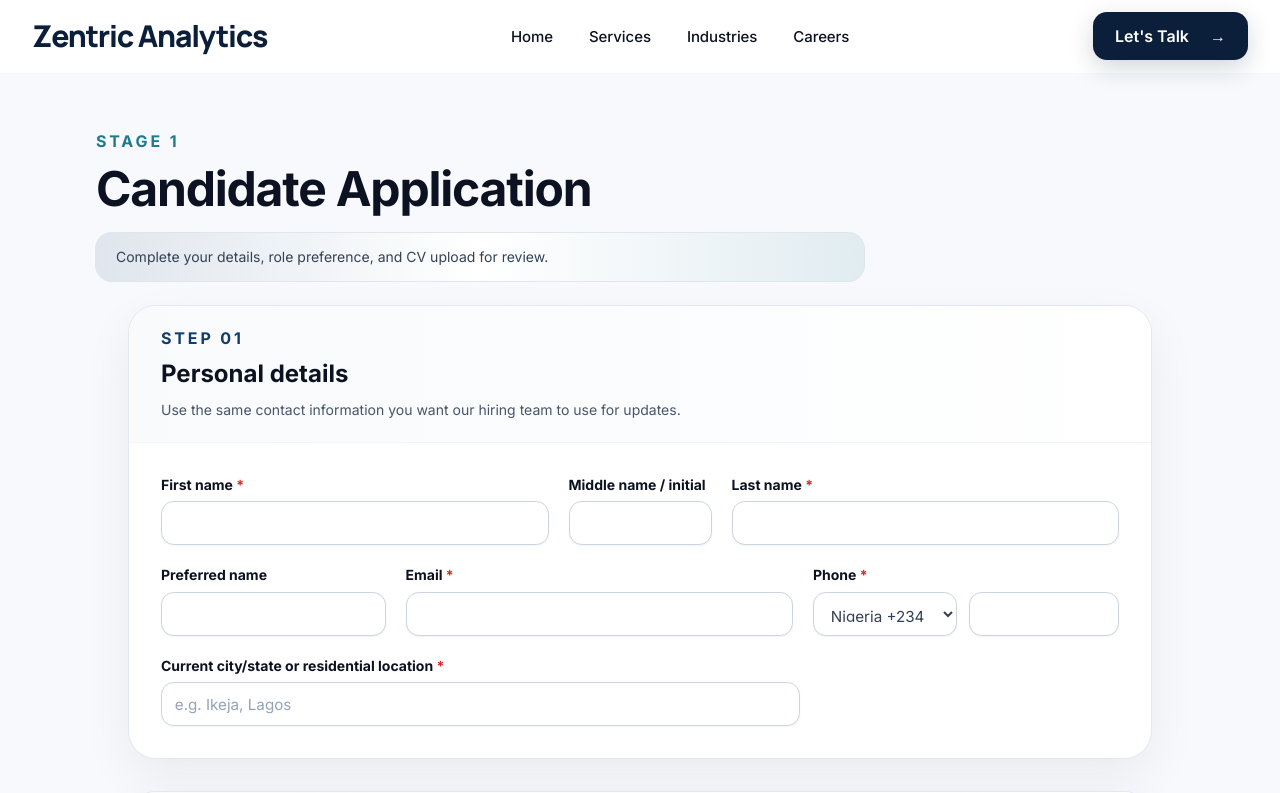
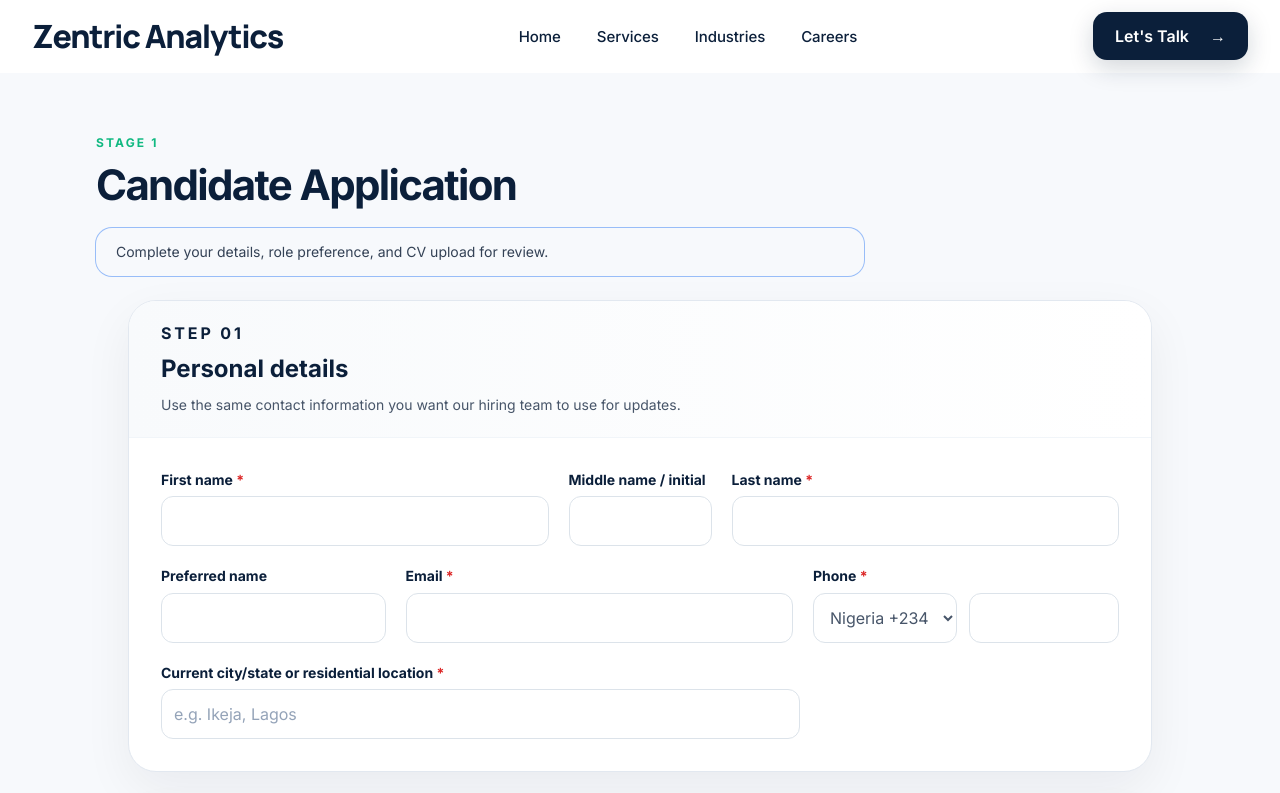
Before and after one commit to Zentric-Analytics/Zentricanalytics.com, a Next.js app: page /apply in a window 1280 px wide. Shown: the top 793 px of the page. Built offline with nearby package versions, Linux system fonts and the light colour scheme.

Commit message:
Standardize global design system tokens

```diff
--- a/src/app/about/page.tsx
+++ b/src/app/about/page.tsx
@@ -23,10 +23,10 @@ const aboutCards = [
 export default function About() {
   return (
     <PageShell>
-      <section className="mx-auto w-full max-w-6xl min-w-0 px-4 py-10 sm:px-6 sm:py-12 lg:px-8 lg:py-14">
+      <section className="za-container za-section-compact">
         <Stagger className="max-w-3xl" staggerDelay={90}>
-          <p className="mb-3 min-w-0 break-words text-sm font-bold uppercase tracking-[0.18em] text-accent">About</p>
-          <h1 className="mb-5 max-w-3xl break-words text-[1.82rem] font-bold tracking-tight text-ink sm:text-[2.15rem] lg:text-[2.65rem]">
+          <p className="za-eyebrow mb-3 min-w-0 break-words">About</p>
+          <h1 className="za-page-heading mb-5 max-w-3xl break-words text-ink">
             A technology company committed to careful engineering.
           </h1>
         </Stagger>
--- a/src/app/apply/Stage1ApplicationForm.tsx
+++ b/src/app/apply/Stage1ApplicationForm.tsx
@@ -22,7 +22,7 @@ function fieldWidth(width: Width = 'standard') {
   }[width];
 }
 function inputClass(state: Stage1FormState, field: Stage1Field) {
-  return `input h-11 border-slate-300 bg-white text-[0.95rem] shadow-sm transition placeholder:text-slate-400 focus:border-brand focus:outline-none focus:ring-4 focus:ring-brand/10 ${errorFor(state, field) ? 'border-red-400 bg-red-50/40 focus:border-red-500 focus:ring-red-100' : ''}`;
+  return `input text-[0.95rem] placeholder:text-slate-400 ${errorFor(state, field) ? 'border-red-400 bg-red-50/40 focus:border-red-500 focus:ring-red-100' : ''}`;
 }
 function FieldError({ state, field }: { state: Stage1FormState; field: Stage1Field }) {
   const error = errorFor(state, field);
--- a/src/app/contact/ContactForm.tsx
+++ b/src/app/contact/ContactForm.tsx
@@ -27,11 +27,11 @@ function FieldError({ message }: { message?: string }) {
 
 export function ContactForm() {
   const [state, formAction, isPending] = useActionState(submitContactEnquiry, initialState);
-  const inputClass = 'mt-2 h-14 w-full rounded-[14px] border border-[#CBD5E1] bg-white px-4 text-base text-[#0B1F3A] outline-none transition-[border-color,box-shadow,color] duration-200 ease-out focus:border-[#10B981] focus:ring-4 focus:ring-[#10B981]/15';
-  const labelClass = 'text-sm font-semibold text-[#0B1F3A] transition-colors duration-200 ease-out';
+  const inputClass = 'input mt-2';
+  const labelClass = 'text-sm font-semibold text-ink transition-colors duration-200 ease-out';
 
   return (
-    <form action={formAction} className="rounded-[22px] border border-[#DCE3EA] bg-white p-6 shadow-[0_24px_70px_rgba(15,23,42,0.08)] sm:p-8 lg:p-11" noValidate>
+    <form action={formAction} className="za-panel p-6 sm:p-8 lg:p-11" noValidate>
       <div className="grid gap-5 md:grid-cols-2">
         <label className={labelClass} htmlFor="fullName">Full Name<span className="text-red-700"> *</span><input id="fullName" name="fullName" required autoComplete="name" className={inputClass} /><FieldError message={state.fieldErrors?.fullName} /></label>
         <label className={labelClass} htmlFor="workEmail">Work Email<span className="text-red-700"> *</span><input id="workEmail" name="workEmail" required type="email" autoComplete="email" className={inputClass} /><FieldError message={state.fieldErrors?.workEmail} /></label>
@@ -42,7 +42,7 @@ export function ContactForm() {
         <label className={`${labelClass} md:col-span-2`} htmlFor="message">Message<span className="text-red-700"> *</span><textarea id="message" name="message" required rows={7} className={`${inputClass} h-auto min-h-[180px] py-4 leading-6`} /></label>
         <div className="md:col-span-2"><FieldError message={state.fieldErrors?.message} /></div>
       </div>
-      <p className="mt-5 text-sm leading-6 text-[#64748B]">By submitting this form, you agree that Zentric Analytics may contact you regarding your enquiry. Your information will be handled responsibly and will not be sold.</p>
+      <p className="mt-5 text-sm leading-6 text-text-muted">By submitting this form, you agree that Zentric Analytics may contact you regarding your enquiry. Your information will be handled responsibly and will not be sold.</p>
       <button type="submit" disabled={isPending} className="btn zentric-primary-cta group mt-6 min-w-[10rem] w-full justify-center sm:w-auto">
         <span>{isPending ? 'Sending...' : 'Send Enquiry'}</span>{isPending ? <Loader2 aria-hidden="true" className="size-4 animate-spin" /> : <ArrowRight aria-hidden="true" className="size-4 transition-transform duration-200 ease-out group-hover:translate-x-0.5" />}
       </button>
--- a/src/app/globals.css
+++ b/src/app/globals.css
@@ -2,34 +2,144 @@
 @tailwind components;
 @tailwind utilities;
 
-:root{color-scheme:light}
+:root{
+  color-scheme:light;
+
+  /* Phase 2 global design tokens. */
+  --za-color-navy:#0B1F3A;
+  --za-color-navy-hover:#173B67;
+  --za-color-teal:#10B981;
+  --za-color-mint:#EAF7F2;
+  --za-color-page:#F7F9FC;
+  --za-color-section-alt:#F8FAFC;
+  --za-color-card:#FFFFFF;
+  --za-color-border:#DCE3EA;
+  --za-color-text:#0B1F3A;
+  --za-color-text-secondary:#475569;
+  --za-color-text-muted:#64748B;
+  --za-color-white:#FFFFFF;
+  --za-color-white-muted:rgba(255,255,255,.9);
+  --za-color-white-subtle:rgba(255,255,255,.74);
+  --za-color-white-divider:rgba(255,255,255,.14);
+  --za-color-focus:#10B981;
+
+  --za-page-padding:1rem;
+  --za-section-compact:3rem;
+  --za-section-standard:3.5rem;
+  --za-section-large:4rem;
+  --za-card-padding:1.25rem;
+  --za-card-gap:1rem;
+
+  --za-radius-button:.75rem;
+  --za-radius-card-small:.75rem;
+  --za-radius-card:1.25rem;
+  --za-radius-panel:1.5rem;
+  --za-radius-pill:999px;
+
+  --za-shadow-button:0 8px 18px rgba(11,31,58,.1);
+  --za-shadow-card:0 8px 24px rgba(11,31,58,.06);
+  --za-shadow-elevated:0 16px 36px rgba(11,31,58,.1);
+  --za-shadow-workspace:0 28px 80px rgba(2,8,23,.26),0 8px 24px rgba(15,23,42,.14);
+
+  --za-type-hero:2.25rem;
+  --za-type-page:2.25rem;
+  --za-type-section:1.75rem;
+  --za-type-cta:1.875rem;
+  --za-type-card:1.125rem;
+  --za-type-card-large:1.375rem;
+  --za-type-body:.9375rem;
+  --za-type-body-small:.875rem;
+  --za-type-eyebrow:.75rem;
+  --za-type-meta:.75rem;
+  --za-leading-heading:1.12;
+  --za-leading-body:1.65;
+  --za-tracking-heading:-.04em;
+  --za-tracking-eyebrow:.18em;
+}
+
+@media (min-width:640px){
+  :root{
+    --za-page-padding:1.5rem;
+    --za-section-compact:3.5rem;
+    --za-section-standard:4rem;
+    --za-section-large:4.5rem;
+    --za-card-padding:1.5rem;
+    --za-card-gap:1.25rem;
+    --za-type-hero:2.5rem;
+    --za-type-page:2.5rem;
+    --za-type-section:1.875rem;
+  }
+}
+
+@media (min-width:1024px){
+  :root{
+    --za-page-padding:2rem;
+    --za-section-compact:4rem;
+    --za-section-standard:4.5rem;
+    --za-section-large:5rem;
+    --za-card-padding:1.75rem;
+    --za-card-gap:1.5rem;
+    --za-type-hero:2.625rem;
+    --za-type-page:2.625rem;
+    --za-type-section:2rem;
+    --za-type-cta:2.5rem;
+    --za-type-card:1.25rem;
+    --za-type-card-large:1.5rem;
+    --za-type-body:1rem;
+  }
+}
 
 *,*::before,*::after{box-sizing:border-box}
 
 html{scroll-behavior:smooth}
 html,body{width:100%;min-width:0;overflow-x:hidden}
 
-body{margin:0;background:#f7f9fc;color:#0c1222;font-family:var(--font-inter),system-ui,-apple-system,BlinkMacSystemFont,'Segoe UI',sans-serif}
+body{margin:0;background:var(--za-color-page);color:var(--za-color-text);font-family:var(--font-inter),system-ui,-apple-system,BlinkMacSystemFont,'Segoe UI',sans-serif}
+
+/* Container and section roles: 1152px standard, 1280px wide, 768px reading. */
+.za-container,.za-container-wide,.za-container-narrow{width:100%;min-width:0;margin-inline:auto;padding-inline:var(--za-page-padding)}
+.za-container{max-width:72rem}
+.za-container-wide{max-width:80rem}
+.za-container-narrow{max-width:48rem}
+.za-section-compact{padding-block:var(--za-section-compact)}
+.za-section{padding-block:var(--za-section-standard)}
+.za-section-large{padding-block:var(--za-section-large)}
+
+.za-hero-heading,.za-page-heading{font-size:var(--za-type-hero);font-weight:700;line-height:var(--za-leading-heading);letter-spacing:var(--za-tracking-heading)}
+.za-section-heading{font-size:var(--za-type-section);font-weight:700;line-height:1.1;letter-spacing:var(--za-tracking-heading)}
+.za-cta-heading{font-size:var(--za-type-cta);font-weight:700;line-height:1.1;letter-spacing:-.035em}
+.za-card-heading{font-size:var(--za-type-card);font-weight:700;line-height:1.25;letter-spacing:-.025em}
+.za-card-heading-large{font-size:var(--za-type-card-large);font-weight:700;line-height:1.2;letter-spacing:-.03em}
+.za-body{font-size:var(--za-type-body);line-height:var(--za-leading-body)}
+.za-body-small{font-size:var(--za-type-body-small);line-height:1.6}
+.za-eyebrow{color:var(--za-color-teal);font-size:var(--za-type-eyebrow);font-weight:700;line-height:1;text-transform:uppercase;letter-spacing:var(--za-tracking-eyebrow)}
+.za-meta{font-size:var(--za-type-meta);font-weight:500;line-height:1.35}
+
+:where(a,button,input,select,textarea,[tabindex]):focus-visible{outline:2px solid var(--za-color-focus);outline-offset:3px}
 
 
-.zentric-wordmark{font-family:var(--font-manrope);font-size:1.75rem;font-weight:700;letter-spacing:-0.04em;line-height:1;white-space:nowrap}
+.zentric-wordmark{font-family:var(--font-manrope);font-size:1.875rem;font-weight:800;letter-spacing:-0.04em;line-height:1;white-space:nowrap}
 
 @media (min-width:768px){
   .zentric-wordmark{font-size:2rem}
 }
 
 @media (min-width:1024px){
-  .zentric-wordmark{font-size:2.25rem}
+  .zentric-wordmark{font-size:2rem}
 }
 
 .field{display:flex;min-width:0;flex-direction:column;gap:.4rem}
 .field>*{min-width:0}
 
-.input{width:100%;max-width:100%;min-width:0;border:1px solid #cbd5e1;border-radius:.8rem;padding:.8rem;background:white}
+.input{width:100%;max-width:100%;min-width:0;min-height:48px;border:1px solid var(--za-color-border);border-radius:var(--za-radius-button);padding:.75rem;background:var(--za-color-card);font-size:1rem;line-height:1.5;transition:border-color .2s ease-out,box-shadow .2s ease-out,background-color .2s ease-out}
+.input:hover{border-color:#B7C9DA}
+.input:focus-visible{border-color:var(--za-color-focus);outline:2px solid color-mix(in srgb,var(--za-color-focus) 30%,transparent);outline-offset:1px}
+.input:disabled{background:var(--za-color-section-alt);color:var(--za-color-text-muted);cursor:not-allowed;opacity:.72}
+.input[aria-invalid="true"]{border-color:#B91C1C}
 
 .btn{display:inline-flex;max-width:100%;min-width:0;height:50px;min-height:50px;align-items:center;justify-content:center;gap:.45rem;border:0;border-radius:12px;padding:0 26px;background:transparent;color:#0B1F3A;font-size:16px;font-weight:600;line-height:1;text-align:center;letter-spacing:normal;text-decoration:none;overflow-wrap:anywhere;box-shadow:none;cursor:pointer;transition:background-color .2s ease-out,color .2s ease-out,border-color .2s ease-out,box-shadow .2s ease-out,transform .2s ease-out}
-.btn-primary{background:#0B1F3A;color:#fff;box-shadow:0 8px 18px rgba(11,31,58,.10)}
-.btn-primary:hover{background:#173B67;color:#fff;box-shadow:0 10px 22px rgba(11,31,58,.14);transform:translateY(-1px)}
+.btn-primary{background:var(--za-color-navy);color:var(--za-color-white);box-shadow:var(--za-shadow-button)}
+.btn-primary:hover{background:var(--za-color-navy-hover);color:var(--za-color-white);box-shadow:0 10px 22px rgba(11,31,58,.14);transform:translateY(-1px)}
 .btn-secondary{border:1px solid #0B1F3A;background:transparent;color:#0B1F3A}
 .btn-secondary:hover{background:#0B1F3A;color:#fff}
 .btn-text{height:auto;min-height:44px;border:0;background:transparent;padding:0;color:#0B1F3A;box-shadow:none}
@@ -48,7 +158,7 @@ body{margin:0;background:#f7f9fc;color:#0c1222;font-family:var(--font-inter),sys
 .btn.h-11{height:44px;min-height:44px}
 .btn.w-11{width:44px;min-width:44px}
 .btn.p-0{padding:0}
-.btn:focus-visible{outline:2px solid #10B981;outline-offset:3px}
+.btn:focus-visible{outline:2px solid var(--za-color-focus);outline-offset:3px}
 .btn:disabled,.btn[aria-disabled="true"]{opacity:.62;cursor:not-allowed;transform:none;box-shadow:none}
 .btn:disabled:hover,.btn[aria-disabled="true"]:hover{transform:none;box-shadow:none}
 .btn-primary:disabled:hover,.btn-primary[aria-disabled="true"]:hover{background:#0B1F3A;color:#fff}
@@ -66,7 +176,15 @@ body{margin:0;background:#f7f9fc;color:#0c1222;font-family:var(--font-inter),sys
 
 @media (min-width:768px){.site-header__desktop-cta{height:48px;min-height:48px;min-width:155px;gap:10px;border-radius:14px;padding:12px 22px;font-size:16px;font-weight:600}.site-header__desktop-cta .zentric-primary-cta__arrow{font-size:16px}}
 
-.card{max-width:100%;min-width:0;overflow-wrap:break-word;background:white;border:1px solid #e2e8f0;border-radius:1.25rem;box-shadow:0 12px 30px rgba(15,23,42,.06)}
+.card{max-width:100%;min-width:0;overflow-wrap:break-word;background:var(--za-color-card);border:1px solid var(--za-color-border);border-radius:var(--za-radius-card);box-shadow:var(--za-shadow-card)}
+.za-card{min-width:0;border:1px solid var(--za-color-border);border-radius:var(--za-radius-card);background:var(--za-color-card);padding:var(--za-card-padding);box-shadow:var(--za-shadow-card)}
+.za-panel{min-width:0;border:1px solid var(--za-color-border);border-radius:var(--za-radius-panel);background:var(--za-color-card);box-shadow:var(--za-shadow-elevated)}
+.za-compact-item{min-width:0;border-color:var(--za-color-border);border-radius:var(--za-radius-card-small)}
+.za-icon-inline{width:1.25rem;height:1.25rem}
+.za-icon-card{display:inline-flex;width:2.75rem;height:2.75rem;align-items:center;justify-content:center;border:1px solid color-mix(in srgb,var(--za-color-teal) 18%,transparent);border-radius:var(--za-radius-card-small);background:var(--za-color-mint);color:var(--za-color-teal)}
+.za-icon-card>svg{width:1.25rem;height:1.25rem;stroke-width:1.8}
+.za-icon-timeline{display:inline-flex;width:3.5rem;height:3.5rem;align-items:center;justify-content:center;border-radius:var(--za-radius-pill);background:var(--za-color-mint);color:var(--za-color-navy)}
+.za-icon-timeline>svg{width:1.5rem;height:1.5rem;stroke-width:1.8}
 
 @keyframes editorial-fade-up{
   from{opacity:0;transform:translateY(18px)}
--- a/src/components/DesignSystemCard.tsx
+++ b/src/components/DesignSystemCard.tsx
@@ -11,12 +11,9 @@ type DesignSystemCardProps<T extends ElementType> = {
 } & Omit<ComponentPropsWithoutRef<T>, 'as' | 'className' | 'children'>;
 
 const variantClasses: Record<CardVariant, string> = {
-  standard:
-    'rounded-[20px] p-5 shadow-[0_8px_24px_rgba(11,31,58,0.06)] sm:p-6 lg:p-7',
-  capability:
-    'rounded-[20px] p-5 shadow-[0_8px_24px_rgba(11,31,58,0.06)] sm:p-6 lg:p-7',
-  featured:
-    'rounded-[20px] p-5 shadow-[0_12px_30px_rgba(11,31,58,0.08)] sm:p-6 lg:p-8',
+  standard: 'za-card',
+  capability: 'za-card',
+  featured: 'za-panel p-5 sm:p-6 lg:p-8',
 };
 
 export function DesignSystemCard<T extends ElementType = 'article'>({
@@ -29,12 +26,12 @@ export function DesignSystemCard<T extends ElementType = 'article'>({
 }: DesignSystemCardProps<T>) {
   const Component = as ?? 'article';
   const interactiveClasses = interactive
-    ? 'cursor-pointer transition-[border-color,box-shadow,transform] duration-200 ease-out motion-safe:hover:-translate-y-0.5 hover:border-[#10B981]/55 hover:shadow-[0_16px_36px_rgba(11,31,58,0.10)] focus-visible:border-[#10B981]/70 focus-visible:shadow-[0_16px_36px_rgba(11,31,58,0.10)] focus-visible:outline focus-visible:outline-2 focus-visible:outline-offset-4 focus-visible:outline-[#10B981]'
+    ? 'cursor-pointer transition-[border-color,box-shadow,transform] duration-200 ease-out motion-safe:hover:-translate-y-0.5 hover:border-accent/55 hover:shadow-elevated focus-visible:border-accent/70 focus-visible:shadow-elevated'
     : '';
 
   return (
     <Component
-      className={`group flex h-full min-w-0 flex-col border border-[#E5E7EB] bg-white ${variantClasses[variant]} ${interactiveClasses} ${className}`}
+      className={`group flex h-full min-w-0 flex-col ${variantClasses[variant]} ${interactiveClasses} ${className}`}
       {...props}
     >
       {children}
--- a/src/components/Section.tsx
+++ b/src/components/Section.tsx
@@ -1,9 +1,9 @@
 export function Section({ eyebrow, title, children }: { eyebrow?: string; title: string; children: React.ReactNode }) {
   return (
-    <section className="mx-auto w-full max-w-6xl min-w-0 px-4 py-10 sm:px-6 sm:py-12 lg:px-8 lg:py-14">
-      {eyebrow && <p className="mb-3 min-w-0 break-words text-base font-bold uppercase tracking-[0.18em] text-accent">{eyebrow}</p>}
-      <h1 className="mb-5 max-w-3xl break-words text-3xl font-bold tracking-tight text-ink sm:text-4xl md:text-5xl">{title}</h1>
-      <div className="min-w-0 break-words text-slate-700">{children}</div>
+    <section className="za-container za-section-compact">
+      {eyebrow && <p className="za-eyebrow mb-3 min-w-0 break-words">{eyebrow}</p>}
+      <h1 className="za-page-heading mb-5 max-w-3xl break-words text-ink">{title}</h1>
+      <div className="za-body min-w-0 break-words text-text-secondary">{children}</div>
     </section>
   );
 }
--- a/src/components/SiteHeader.tsx
+++ b/src/components/SiteHeader.tsx
@@ -90,18 +90,17 @@ export function SiteHeader() {
         shouldHideHeader ? 'pointer-events-none -translate-y-full opacity-0' : 'translate-y-0 opacity-100'
       } ${
         hasScrolled && !shouldHideHeader
-          ? 'border-[#0B1F3A]/10 shadow-[0_10px_26px_rgba(11,31,58,0.07)]'
+          ? 'border-brand/10 shadow-[0_10px_26px_rgba(11,31,58,0.07)]'
           : 'border-transparent'
       }`}
     >
-      <nav className={`mx-auto flex w-full max-w-7xl items-center justify-between gap-5 px-4 transition-[height] duration-300 sm:px-6 lg:gap-7 lg:px-8 ${hasScrolled ? 'h-[56px] sm:h-[60px]' : 'h-[66px] sm:h-[70px] lg:h-[72px]'}`}>
+      <nav className={`za-container-wide flex items-center justify-between gap-5 transition-[height] duration-300 lg:gap-7 ${hasScrolled ? 'h-[56px] sm:h-[60px]' : 'h-[66px] sm:h-[70px] lg:h-[72px]'}`}>
         <Link
           href="/"
           aria-label="Zentric Analytics homepage"
-          className="inline-flex shrink-0 items-center rounded-md focus:outline-none focus-visible:outline focus-visible:outline-2 focus-visible:outline-offset-4 focus-visible:outline-[#0B1F3A]"
+          className="inline-flex shrink-0 items-center rounded-md"
         >
-          <span className="whitespace-nowrap text-[30px] font-extrabold leading-[1] tracking-[-0.04em] text-[#0B1F3A]"
-            style={{ fontFamily: 'var(--font-manrope), sans-serif' }}>
+          <span className="zentric-wordmark text-brand">
             Zentric Analytics
           </span>
         </Link>
@@ -113,9 +112,9 @@ export function SiteHeader() {
             return (
               <Link
                 aria-current={isActive ? 'page' : undefined}
-                className={`relative whitespace-nowrap py-2 text-[15px] font-medium tracking-[-0.005em] transition-colors duration-200 focus:outline-none focus-visible:outline focus-visible:outline-2 focus-visible:outline-offset-4 focus-visible:outline-[#0B1F3A] ${
-                  isActive ? 'text-[#0B1F3A]' : 'text-[#173B67]/72 hover:text-[#10B981]'
-                } after:absolute after:inset-x-0 after:-bottom-0.5 after:h-px after:origin-center after:rounded-full after:bg-[#10B981] after:transition-transform after:duration-200 ${
+                className={`relative whitespace-nowrap py-2 text-[15px] font-medium tracking-[-0.005em] transition-colors duration-200 ${
+                  isActive ? 'text-brand' : 'text-brand-hover/75 hover:text-accent'
+                } after:absolute after:inset-x-0 after:-bottom-0.5 after:h-px after:origin-center after:rounded-full after:bg-accent after:transition-transform after:duration-200 ${
                   isActive ? 'after:scale-x-100' : 'after:scale-x-0 hover:after:scale-x-100'
                 }`}
                 key={href}
--- a/tailwind.config.ts
+++ b/tailwind.config.ts
@@ -1,3 +1,35 @@
 import type { Config } from 'tailwindcss';
-const config: Config = { content: ['./src/**/*.{ts,tsx}'], theme: { extend: { colors: { ink: '#0c1222', brand: '#123c69', accent: '#1f7a8c' } } }, plugins: [] };
+
+const config: Config = {
+  content: ['./src/**/*.{ts,tsx}'],
+  theme: {
+    extend: {
+      colors: {
+        ink: 'var(--za-color-text)',
+        brand: 'var(--za-color-navy)',
+        accent: 'var(--za-color-teal)',
+        'brand-hover': 'var(--za-color-navy-hover)',
+        mint: 'var(--za-color-mint)',
+        canvas: 'var(--za-color-page)',
+        surface: 'var(--za-color-card)',
+        'surface-alt': 'var(--za-color-section-alt)',
+        'za-border': 'var(--za-color-border)',
+        'text-secondary': 'var(--za-color-text-secondary)',
+        'text-muted': 'var(--za-color-text-muted)',
+      },
+      boxShadow: {
+        button: 'var(--za-shadow-button)',
+        card: 'var(--za-shadow-card)',
+        elevated: 'var(--za-shadow-elevated)',
+        workspace: 'var(--za-shadow-workspace)',
+      },
+      borderRadius: {
+        button: 'var(--za-radius-button)',
+        card: 'var(--za-radius-card)',
+        panel: 'var(--za-radius-panel)',
+      },
+    },
+  },
+  plugins: [],
+};
 export default config;
```
Also changed, not shown: src/components/SectionHeader.tsx (+5 -5 lines), src/components/SiteFooter.tsx (+5 -5 lines), 2 other files (tests, documents, lock files or other folders).
